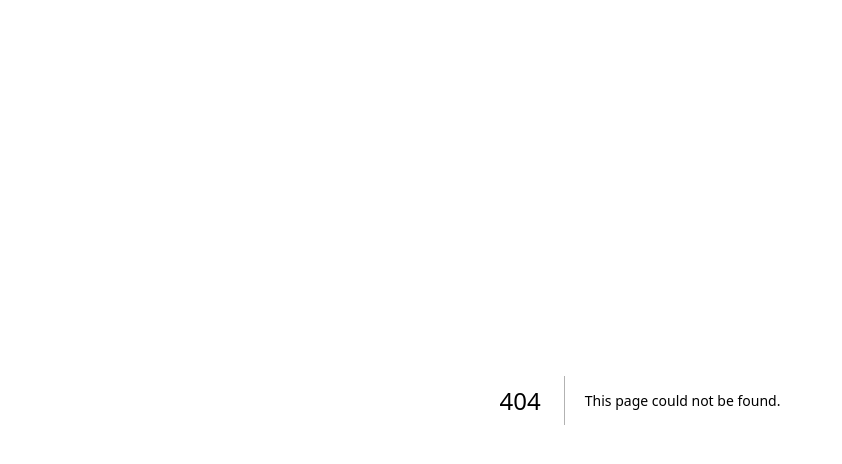
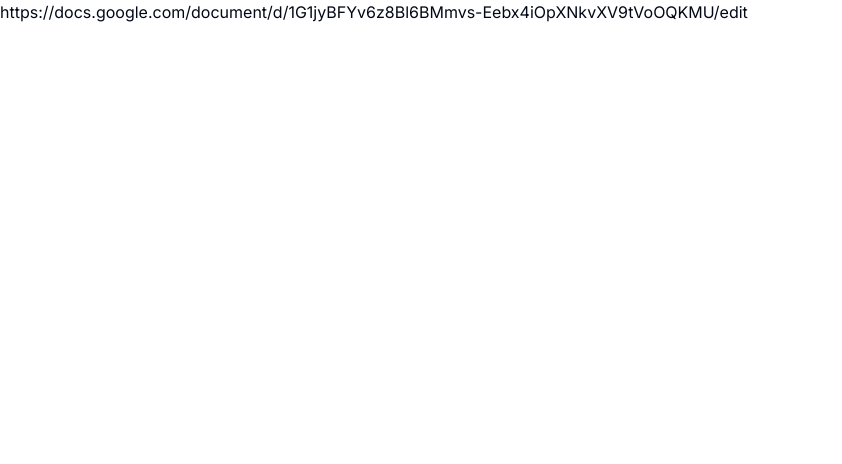
Before and after one commit to SreevikramR/class-access, a Next.js app: page /privacypolicy in a window 1280 px wide. Before the commit this address had no page. Shown: the top 464 px of the page, without its empty margins (0-842 px from the left). Built offline with nearby package versions, Linux system fonts and the light colour scheme.

Commit message:
Added TOS and Privacy Policy

```diff
--- /dev/null
+++ b/app/privacypolicy/page.jsx
@@ -0,0 +1,9 @@
+import React from 'react'
+
+const Page = () => {
+    return (
+        <div>https://docs.google.com/document/d/1G1jyBFYv6z8Bl6BMmvs-Eebx4iOpXNkvXV9tVoOQKMU/edit</div>
+    )
+}
+
+export default Page
--- /dev/null
+++ b/app/tou/page.jsx
@@ -0,0 +1,9 @@
+import React from 'react'
+
+const Page = () => {
+  return (
+      <div>https://docs.google.com/document/d/15wUT2ZJ8v-9UIDId-aEJpQ51FYTzJ9e9ShWctmcnalU/edit</div>
+  )
+}
+
+export default Page
```
